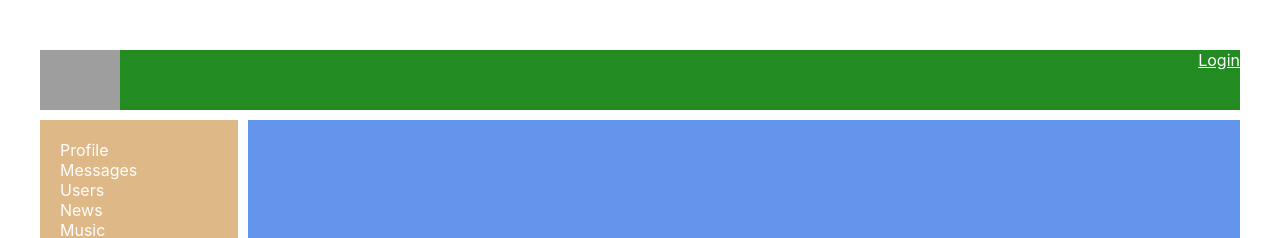
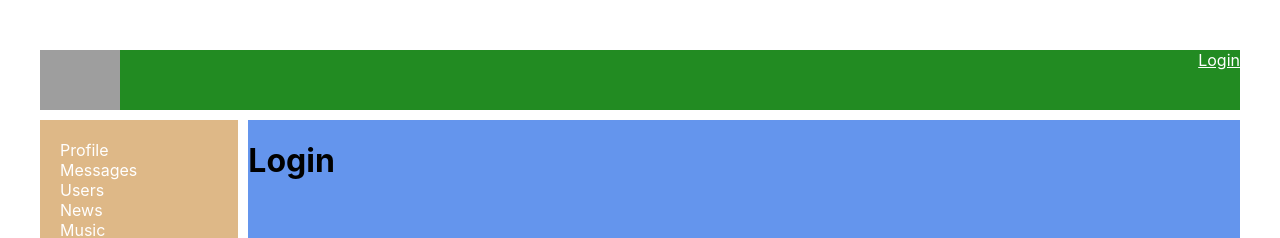
Before and after one commit to RomanAlxndrvch/SocialNetwork, a React (Create React App) app: page /Login in a window 1280 px wide. Shown: the top 238 px of the page. Built offline with nearby package versions, Linux system fonts and the light colour scheme; no server answers; grey boxes are pictures that could not be loaded.

Commit message:
68. redirect

```diff
--- a/src/App.tsx
+++ b/src/App.tsx
@@ -10,6 +10,7 @@
 import UserContainer from "./components/Users/UserContainer";
 import ProfileContainer from "./components/Profile/ProfileContainer";
 import HeaderCont from "./components/Header/HeaderContainer";
+import Login from "./components/Login/Login";
 
 
 type AppPropsType = {}
@@ -29,6 +30,7 @@
                 <Route exact path={'/News'} render={() => <News/>}/>
                 <Route exact path={'/Music'} render={() => <Music/>}/>
                 <Route exact path={'/Settings'} render={() => <Settings/>}/>
+                <Route exact path={'/Login'} render={() => <Login/>}/>
             </div>
         </div>
 
--- a/src/components/Dialogs/Dialogs.tsx
+++ b/src/components/Dialogs/Dialogs.tsx
@@ -3,11 +3,14 @@
 import DialogItem from "./DialogItem/DialogsItem";
 import Message from "./Message/Message";
 import {DialogsPageType, DialogType, MessageType} from "../../redux/dialogs-reducer";
+import {Redirect} from "react-router-dom";
+import Login from "../Login/Login";
 
 type StatePropsType = {
     dialogsPage: DialogsPageType
     updateNewMessageBody: (e: string) => void
     sendMessageCreator: () => void
+    isAuth: boolean
 }
 
 const Dialogs: React.FC<StatePropsType> = (props) => {
@@ -28,6 +31,7 @@
     const showTextAreaText = () => {
         props.sendMessageCreator()
     }
+    if (!props.isAuth) return <Redirect to={'/Login'}/>
 
     return (
         <div className={classes.dialogs}>
--- a/src/components/Dialogs/DialogsContainer.tsx
+++ b/src/components/Dialogs/DialogsContainer.tsx
@@ -12,6 +12,7 @@
 
 type MapStateToPropsType = {
     dialogsPage: DialogsPageType
+    isAuth: boolean
 }
 type MapDispatchPropsType = {
     updateNewMessageBody: (e: string) => void
@@ -20,7 +21,8 @@
 
 const mapStateToProps = (state: stateType): MapStateToPropsType => {
     return {
-        dialogsPage: state.dialogsPage
+        dialogsPage: state.dialogsPage,
+        isAuth: state.auth.isAuth
     }
 }
 
--- /dev/null
+++ b/src/components/Login/Login.tsx
@@ -0,0 +1,11 @@
+import React from "react";
+
+const Login = () => {
+    return (
+        <h1>Login</h1>
+    )
+
+
+}
+
+export default Login
--- a/src/components/Profile/Profile.tsx
+++ b/src/components/Profile/Profile.tsx
@@ -3,6 +3,7 @@
 import ProfileInfo from "./ProfileInfo/ProfileInfo";
 import MyPostsContainer from "./MyPosts/MyPostsContainer";
 import {PostType, ProfileType} from "../../redux/profile-reducer";
+import {Redirect} from "react-router-dom";
 
 
 export type ProfilePropsType = {
@@ -12,6 +13,7 @@
     setUserProfile: (profile: ProfileType) => void
 }
 const Profile: React.FC<ProfilePropsType> = (props) => {
+
     return (
         <div>
             <ProfileInfo profile={props.profile}/>
--- a/src/components/Profile/ProfileContainer.tsx
+++ b/src/components/Profile/ProfileContainer.tsx
@@ -3,7 +3,7 @@
 import {connect} from "react-redux";
 import {PostType, ProfileType, getUserProfile, setUserProfile} from "../../redux/profile-reducer";
 import {stateType} from "../../redux/redux-store";
-import {RouteComponentProps, withRouter} from "react-router-dom";
+import {Redirect, RouteComponentProps, withRouter} from "react-router-dom";
 
 type ProfileContainerPropsType = {
     posts: Array<PostType>
@@ -11,6 +11,7 @@
     setUserProfile: (profile: ProfileType) => void
     getUserProfile: (userId: string) => void
     profile: ProfileType | null
+    isAuth: boolean
 }
 type PathParamsType = {
     userId: string
@@ -20,6 +21,7 @@
     posts: Array<PostType>
     newPostText: string
     profile: ProfileType | null
+    isAuth: boolean
 }
 type DataContainerComponentType = RouteComponentProps<PathParamsType> & ProfileContainerPropsType
 
@@ -33,6 +35,7 @@
     }
 
     render() {
+        if (!this.props.isAuth) return <Redirect to={'/Login'}/>
         return (
             <Profile {...this.props}/>
         )
@@ -44,7 +47,8 @@
 const mapStateToProps = (state: stateType): mapStateToPropsType => ({
     posts: state.profilePage.posts,
     newPostText: state.profilePage.newPostText,
-    profile: state.profilePage.profile
+    profile: state.profilePage.profile,
+    isAuth: state.auth.isAuth
 })
 
 export default connect(mapStateToProps, {
```
